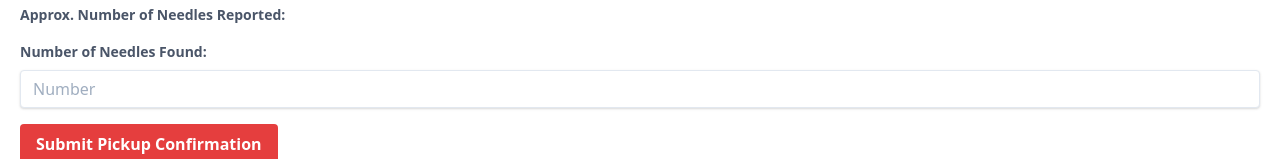
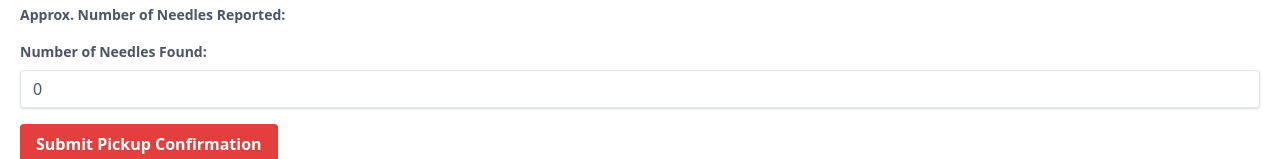
Before and after one commit to HackRegina/f19-a-team, an Angular app in the folder angular/: page /admin/needle-pickup in a window 1280 px wide. Shown: the part 201-360 px from the top of the page. Built offline with nearby package versions, Linux system fonts and the light colour scheme.

Commit message:
form to submit needle pickup

```diff
--- a/angular/src/app/admin/needle-pickup/needle-pickup.component.html
+++ b/angular/src/app/admin/needle-pickup/needle-pickup.component.html
@@ -1,6 +1,6 @@
 <div class="page-container px-5">
   <span class="block text-gray-700 text-lg font-bold mb-6">Needle Pickup</span>
-  <form id="pickup-request">
+  <form id="pickup-request" (submit)="submitPickup()" [formGroup]="formGroup">
 
     <div class="mb-4">
       <label class="form-label">
@@ -22,7 +22,8 @@
       <input class="txt-input focus:outline-none focus:shadow-outline"
              id="count"
              type="number"
-             placeholder="Number">
+             placeholder="Number"
+             formControlName="count">
     </div>
 
     <button class="btn btn-red" type="submit">
--- a/angular/src/app/admin/needle-pickup/needle-pickup.component.ts
+++ b/angular/src/app/admin/needle-pickup/needle-pickup.component.ts
@@ -1,4 +1,6 @@
 import { Component, OnInit } from '@angular/core';
+import {FormBuilder, FormGroup} from "@angular/forms";
+import {Pickup} from "../../data/pickup";
 
 @Component({
   selector: 'app-needle-pickup',
@@ -7,9 +9,23 @@ import { Component, OnInit } from '@angular/core';
 })
 export class NeedlePickupComponent implements OnInit {
 
-  constructor() { }
+  public formGroup: FormGroup;
+
+  constructor(private fb: FormBuilder) { }
 
   ngOnInit() {
+    this.formGroup = this.initFormGroup(null);
+  }
+
+  public submitPickup() {
+    console.log("submitted pickup: ", this.formGroup.getRawValue() as Pickup);
+  }
+
+  private initFormGroup(requestId: number): FormGroup {
+    return this.fb.group({
+      id: requestId,
+      count: 0
+    });
   }
 
 }
--- a/angular/src/app/data/pickup-request.ts
+++ b/angular/src/app/data/pickup-request.ts
@@ -1,4 +1,5 @@
 export class PickupRequest {
+  id?: number;
   description: string;
   count: number;
   phoneNumber: number;
--- /dev/null
+++ b/angular/src/app/data/pickup.ts
@@ -0,0 +1,5 @@
+export class Pickup {
+  id: number;
+  count: number;
+  status?: string;
+}
```
